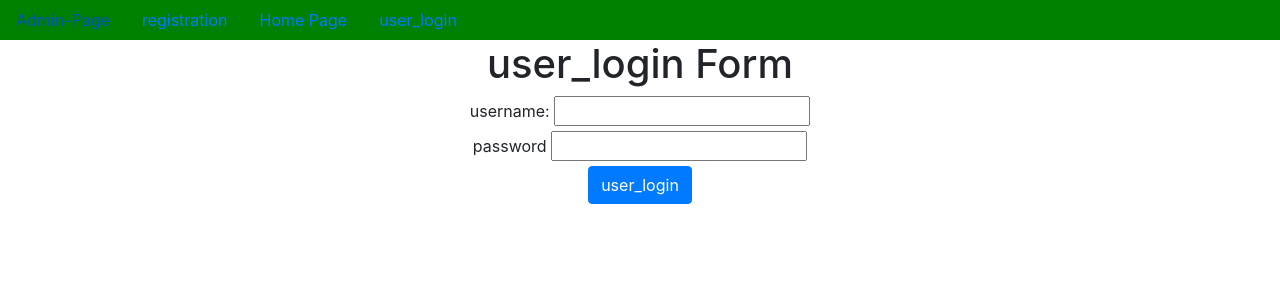
After one commit to reddiradha/registration_forms, a Django app: page /user_login/ in a window 1280 px wide. The commit adds this page. Shown: the top 300 px of the page. Run offline with Django 4.2, Linux system fonts and the light colour scheme.

Commit message:
first commit

```diff
--- a/app/views.py
+++ b/app/views.py
@@ -3,8 +3,19 @@ from django.http import HttpResponse
 from django.core.mail import send_mail
 from app.forms import *
 # Create your views here.
+from django.contrib.auth import authenticate,login,logout
+from django.urls import reverse
+from django.contrib.auth.decorators import login_required
+from django.http import  HttpResponseRedirect
+
 def home(request):
-    return render (request,'home.html')
+    if request.session.get('username'):
+        username=request.session.get('username')
+        d={'username':username}
+        return render(request,'home.html',d)
+    return render(request,'home.html')
+
+
 def registration(request):
     ufo=UserForm()
     pfo=ProfileForm()
@@ -30,3 +41,23 @@ def registration(request):
         else:
             return HttpResponse('data is not valid')
     return render(request,'registration.html',d)
+
+def user_login(request):
+    if request.method=='POST':
+        username=request.POST['username']
+        password=request.POST['password']
+
+        AUO=authenticate(username=username,password=password)
+        if AUO and AUO.is_active:
+            login(request,AUO)
+            request.session['username']=username
+            return HttpResponseRedirect(reverse('home'))
+        else:
+            return HttpResponse('Invalid username or password')
+
+    return render(request,'user_login.html')
+
+@login_required
+def user_logout(request):
+    logout(request)
+    return HttpResponseRedirect(reverse('home'))
--- a/project61/urls.py
+++ b/project61/urls.py
@@ -22,4 +22,6 @@ urlpatterns = [
     path('admin/', admin.site.urls),
     path('registration/',registration,name='registration'),
     path('home/',home,name='home'),
+    path('user_login/',user_login,name='user_login'),
+    path('user_logout/',user_logout,name='user_logout'),
 ]+static(settings.MEDIA_URL, document_root=settings.MEDIA_ROOT)
--- a/templates/dummy.html
+++ b/templates/dummy.html
@@ -14,14 +14,17 @@
   <body>
 
 <center>
-    <nav class="nav" style="background-color: red
-    ;">
+    <nav class="nav" style="background-color: green;">
 
         <a href="{% url 'admin:index' %}" class="nav-link">Admin-Page</a>
         <a href="{% url 'registration' %}" class="nav-link">registration</a>
         <a href="{% url 'home' %}" class="nav-link">Home Page</a>
 
-
+        {% if user.is_authenticated %}
+      <a href="{% url 'user_logout' %}" class="nav-link">user_logout</a>
+      {% else %}
+      <a href="{% url 'user_login' %}" class="nav-link">user_login</a>
+      {% endif %}
 
     </nav>
     <!-- Optional JavaScript; choose one of the two! -->
--- /dev/null
+++ b/templates/user_login.html
@@ -0,0 +1,23 @@
+{% extends 'dummy.html' %}
+{% block title %}
+    <title>user_login</title>
+{% endblock %}
+
+{% block body_block %}
+        <h1>user_login Form</h1>
+
+        <form method="POST">
+
+            {% csrf_token %}
+
+            <label for="username">username:</label>
+            <input type="text" name="username" id="username"><br>
+
+            <label for="password">password</label>
+            <input type="password" name="password" id="password"><br>
+
+            <input type="submit" value="user_login" class="btn btn-primary">
+
+        </form>
+
+{% endblock %}
```
Also changed, not shown: templates/home.html (+6 -1 lines), db.sqlite3.
